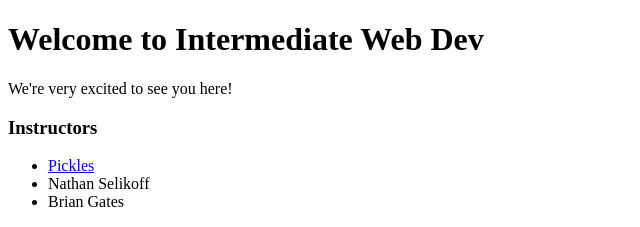
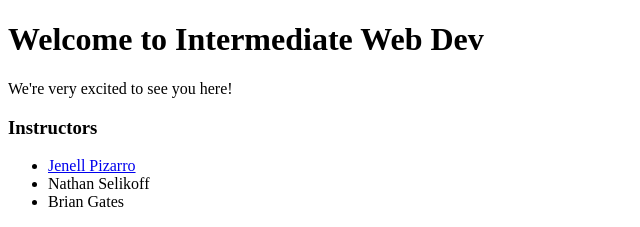
Before and after one commit to nellarro/int-web-dev, a plain HTML site: page index.html in a window 1280 px wide. Shown: the top 227 px of the page, 0-640 px from the left. Drawn offline with Linux system fonts and the light colour scheme.

Commit message:
changed it back. works

```diff
--- a/index.html
+++ b/index.html
@@ -16,7 +16,7 @@
       <h3>Instructors</h3>
       <ul>
         <li>
-          <a href="instructors/jenell.html">Pickles</a>
+          <a href="instructors/jenell.html">Jenell Pizarro</a>
         </li>
         <li>Nathan Selikoff</li>
         <li>Brian Gates</li>
```
